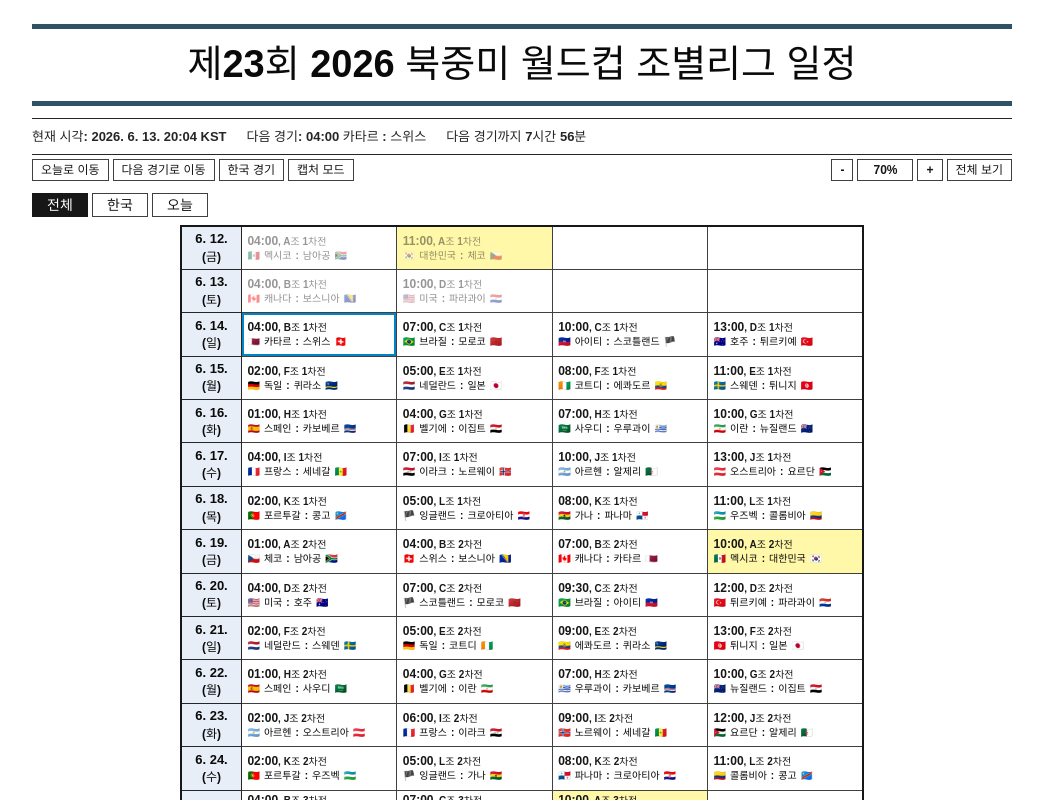
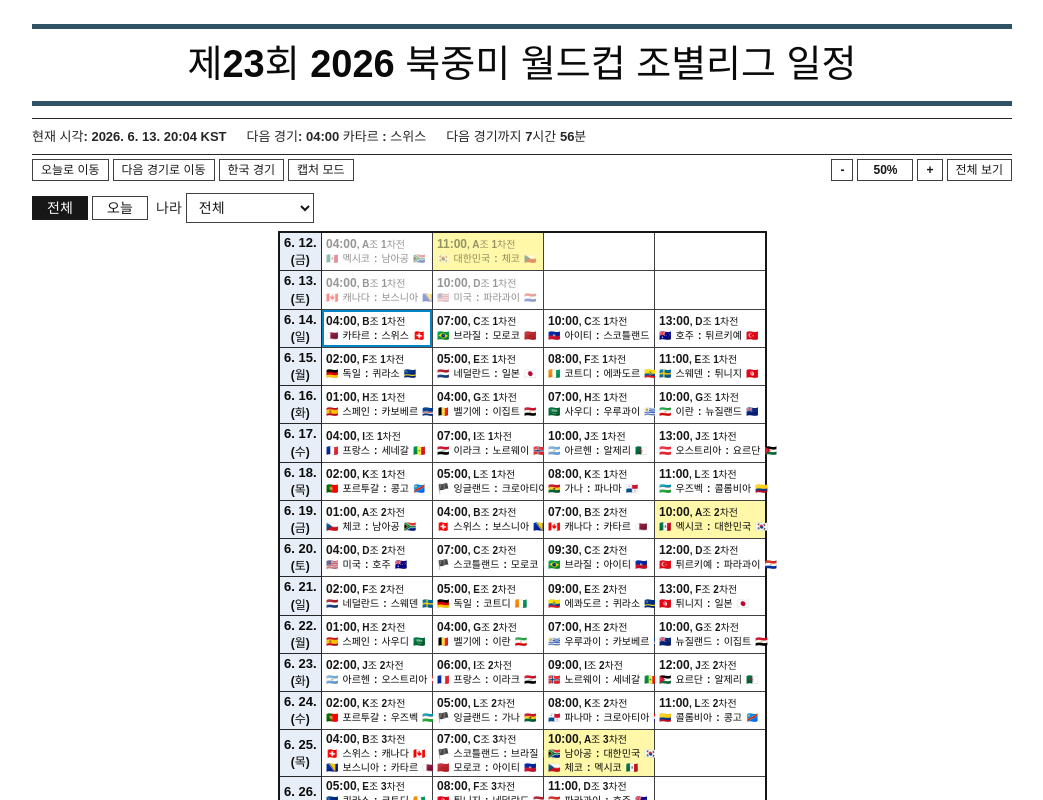
Before and after one commit to parktj4264/world-cup-schedule-ui, a React (Vite) app: page / in a window 1280 px wide. Shown: the top 800 px of the page, without its empty margins (118-1161 px from the left). Built offline with nearby package versions, Linux system fonts and the light colour scheme.

Commit message:
feat: add country filter and lower schedule zoom minimum

```diff
--- a/src/components/FilterBar.tsx
+++ b/src/components/FilterBar.tsx
@@ -1,27 +1,38 @@
-export type FilterMode = 'all' | 'korea' | 'today';
+export type FilterMode = 'all' | 'today';
 
 type FilterBarProps = {
   activeFilter: FilterMode;
+  selectedCountry: string;
+  countryOptions: string[];
   onFilterChange: (filter: FilterMode) => void;
+  onCountryChange: (country: string) => void;
 };
 
 const filters: Array<{ label: string; value: FilterMode }> = [
   { label: '전체', value: 'all' },
-  { label: '한국', value: 'korea' },
   { label: '오늘', value: 'today' },
 ];
 
-export function FilterBar({ activeFilter, onFilterChange }: FilterBarProps) {
+export function FilterBar({
+  activeFilter,
+  selectedCountry,
+  countryOptions,
+  onFilterChange,
+  onCountryChange,
+}: FilterBarProps) {
   return (
-    <div className="filter-bar mx-auto flex w-full max-w-[980px] items-center gap-1 py-2">
+    <div className="filter-bar mx-auto flex w-full max-w-[980px] flex-wrap items-center gap-1 py-2">
       {filters.map((filter) => {
-        const isActive = activeFilter === filter.value;
+        const isActive = activeFilter === filter.value && selectedCountry === '';
 
         return (
           <button
             key={filter.value}
             type="button"
-            onClick={() => onFilterChange(filter.value)}
+            onClick={() => {
+              onCountryChange('');
+              onFilterChange(filter.value);
+            }}
             className={[
               'min-w-14 border px-3 py-1 text-sm font-bold leading-none text-neutral-900',
               'focus:outline-none focus-visible:ring-2 focus-visible:ring-sky-600',
@@ -34,6 +45,27 @@ export function FilterBar({ activeFilter, onFilterChange }: FilterBarProps) {
           </button>
         );
       })}
+      <label className="ml-1 flex items-center gap-1 text-sm font-bold text-neutral-800">
+        나라
+        <select
+          value={selectedCountry}
+          onChange={(event) => {
+            onCountryChange(event.target.value);
+            onFilterChange('all');
+          }}
+          className={[
+            'h-[30px] min-w-32 border border-neutral-700 bg-white px-2 text-sm font-bold text-neutral-900',
+            'focus:outline-none focus-visible:ring-2 focus-visible:ring-sky-600',
+          ].join(' ')}
+        >
+          <option value="">전체</option>
+          {countryOptions.map((country) => (
+            <option key={country} value={country}>
+              {country}
+            </option>
+          ))}
+        </select>
+      </label>
     </div>
   );
 }
--- a/src/pages/SchedulePage.tsx
+++ b/src/pages/SchedulePage.tsx
@@ -3,10 +3,10 @@ import { FilterBar, type FilterMode } from '../components/FilterBar';
 import { ScheduleControls } from '../components/ScheduleControls';
 import { BASE_TABLE_WIDTH, ScheduleTable } from '../components/ScheduleTable';
 import { StatusBar } from '../components/StatusBar';
-import { scheduleSections, type ScheduleSection } from '../data/schedule';
+import { scheduleSections, type Match, type ScheduleSection } from '../data/schedule';
 import { getKstDateKey, getLiveMatches, getNextMatch } from '../utils/timeUtils';
 
-const MIN_ZOOM = 70;
+const MIN_ZOOM = 50;
 const MAX_ZOOM = 130;
 const ZOOM_STEP = 10;
 const ZOOM_STORAGE_KEY = 'world-cup-schedule-table-zoom';
@@ -27,14 +27,17 @@ const filterSections = (
   sections: ScheduleSection[],
   filter: FilterMode,
   todayKey: string,
+  selectedCountry: string,
 ): ScheduleSection[] =>
   sections.map((section) => {
     const days = section.days
       .map((day) => {
         const cells =
-          filter === 'korea'
+          selectedCountry !== ''
             ? day.cells.map((scheduleCell) => ({
-                matches: scheduleCell.matches.filter((match) => match.isKorea),
+                matches: scheduleCell.matches.filter(
+                  (match) => match.home === selectedCountry || match.away === selectedCountry,
+                ),
               }))
             : day.cells;
 
@@ -45,7 +48,7 @@ const filterSections = (
           return day.date === todayKey;
         }
 
-        if (filter === 'korea') {
+        if (selectedCountry !== '') {
           return day.cells.some((scheduleCell) => scheduleCell.matches.length > 0);
         }
 
@@ -55,9 +58,23 @@ const filterSections = (
     return { ...section, days };
   });
 
+const getCountryOptions = (sections: ScheduleSection[]) =>
+  Array.from(
+    new Set(
+      sections.flatMap((section) =>
+        section.days.flatMap((day) =>
+          day.cells.flatMap((scheduleCell) =>
+            scheduleCell.matches.flatMap((match: Match) => [match.home, match.away]),
+          ),
+        ),
+      ),
+    ),
+  ).sort((firstCountry, secondCountry) => firstCountry.localeCompare(secondCountry, 'ko-KR'));
+
 export function SchedulePage() {
   const [currentTime, setCurrentTime] = useState(() => new Date());
   const [activeFilter, setActiveFilter] = useState<FilterMode>('all');
+  const [selectedCountry, setSelectedCountry] = useState('');
   const [zoom, setZoom] = useState(getInitialZoom);
   const [isCaptureMode, setIsCaptureMode] = useState(false);
   const tableScrollRef = useRef<HTMLDivElement>(null);
@@ -77,10 +94,11 @@ export function SchedulePage() {
   const todayKey = getKstDateKey(currentTime);
   const nextMatch = useMemo(() => getNextMatch(scheduleSections, currentTime), [currentTime]);
   const liveMatches = useMemo(() => getLiveMatches(scheduleSections, currentTime), [currentTime]);
+  const countryOptions = useMemo(() => getCountryOptions(scheduleSections), []);
 
   const visibleSections = useMemo(
-    () => filterSections(scheduleSections, activeFilter, todayKey),
-    [activeFilter, todayKey],
+    () => filterSections(scheduleSections, activeFilter, todayKey, selectedCountry),
+    [activeFilter, todayKey, selectedCountry],
   );
 
   const setZoomValue = useCallback((nextZoom: number) => {
@@ -101,16 +119,19 @@ export function SchedulePage() {
 
   const handleGoToToday = useCallback(() => {
     setActiveFilter('all');
+    setSelectedCountry('');
     scrollAfterRender(`[data-day-date="${todayKey}"]`);
   }, [scrollAfterRender, todayKey]);
 
   const handleGoToNextMatch = useCallback(() => {
     setActiveFilter('all');
+    setSelectedCountry('');
     scrollAfterRender('.schedule-match-cell-next');
   }, [scrollAfterRender]);
 
   const handleShowKorea = useCallback(() => {
-    setActiveFilter('korea');
+    setActiveFilter('all');
+    setSelectedCountry('대한민국');
     scrollAfterRender('.schedule-match-cell-next, .schedule-korea-cell');
   }, [scrollAfterRender]);
 
@@ -166,7 +187,13 @@ export function SchedulePage() {
           onFitToWidth={handleFitToWidth}
           onToggleCaptureMode={() => setIsCaptureMode((currentMode) => !currentMode)}
         />
-        <FilterBar activeFilter={activeFilter} onFilterChange={setActiveFilter} />
+        <FilterBar
+          activeFilter={activeFilter}
+          selectedCountry={selectedCountry}
+          countryOptions={countryOptions}
+          onFilterChange={setActiveFilter}
+          onCountryChange={setSelectedCountry}
+        />
         <ScheduleTable
           sections={visibleSections}
           currentTime={currentTime}
```
